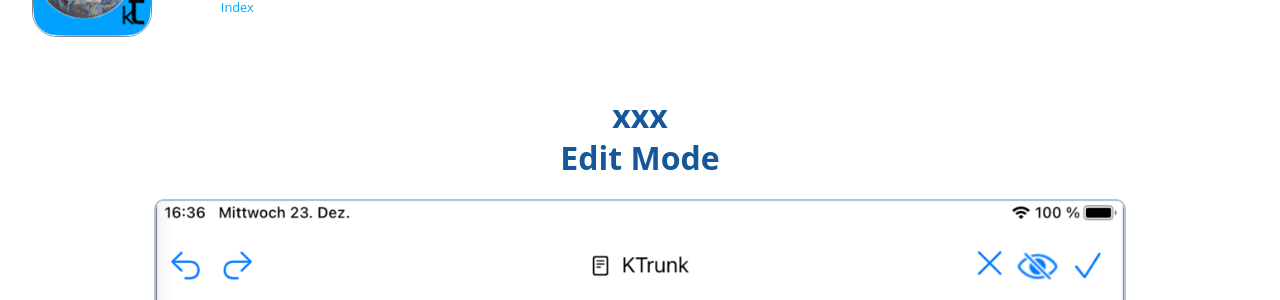
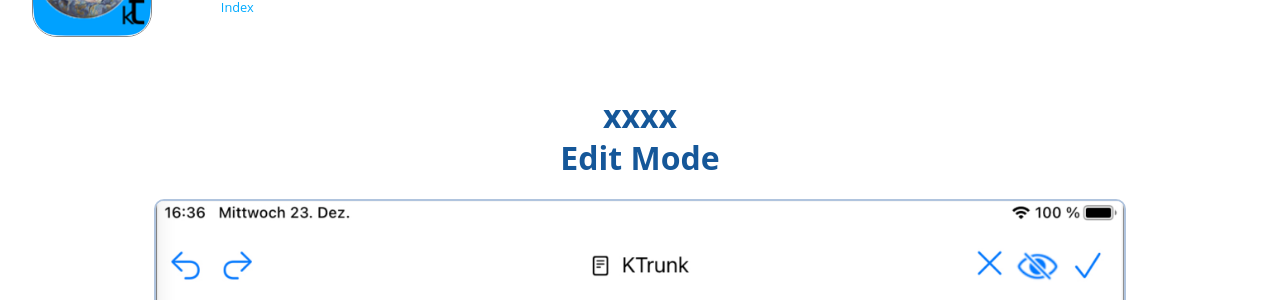
Before and after one commit to cs-LA/home, a Jekyll site: the page built from KTrunk/Manual/EditMode.md, in a window 1280 px wide. Shown: the part 190-490 px from the top of the page. Built offline with Jekyll 4.4.1, drawn with Linux system fonts in a browser that asks for light colours; our own code applies the rules of GitHub Pages for plain Markdown files.

Commit message:
Update EditMode.md

```diff
--- a/KTrunk/Manual/EditMode.md
+++ b/KTrunk/Manual/EditMode.md
@@ -14,7 +14,7 @@
 
 
 
-<h1>xxx
+<h1>xxxx
   <span class="en">Edit Mode</span><span class="de">Bearbeitungs-Modus</span>
 </h1>
 <img src="EditModeEncrypt.png" style="border: 2px solid #B0C4DE; border-radius: 10px;">
@@ -244,7 +244,7 @@
     <span class="en">This button <i>clears all inline formatting</i>.<br>This may be useful when content from other html-pages was copied, but you want to use the standard KTrunk formatting.<br>Unfortunately, some KTrunk standard formatting is implemented using inline styles, which will be cleared, too.</span>
     <span class="de">Hiermit werden alle <i>Inline-Formatierungen gelöscht</i>.<br>Dies kann ganz nützlich sein, wenn man Inhalt von anderen Web-Seiten kopiert hat, ihn aber dem KTrunk-Standard entsprechend formatiert haben möchte.<br>Dummerweise sind einige KTrunk-Formatierungen auch über Inline-Stile implementiert, die dabei auch verloren gehen.</span>
   </p>
-</div>
+
 
 
 
```
